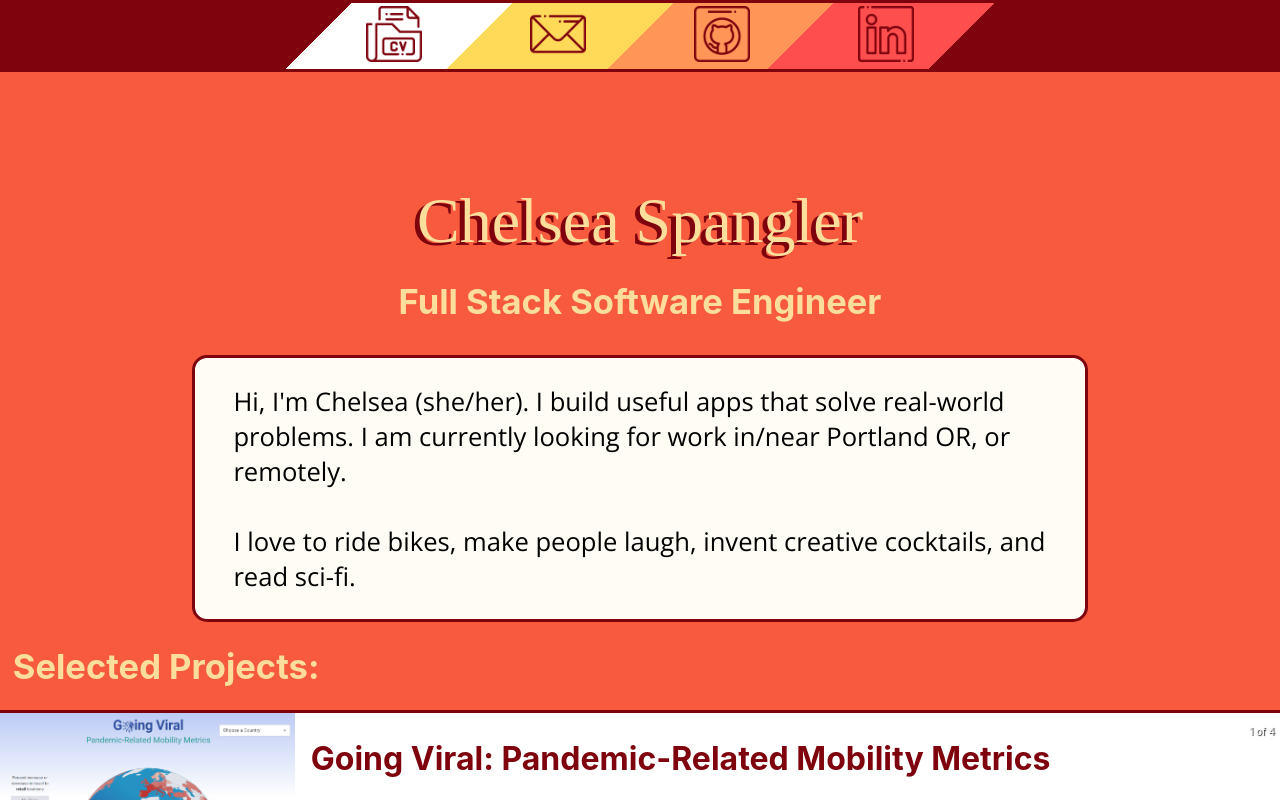
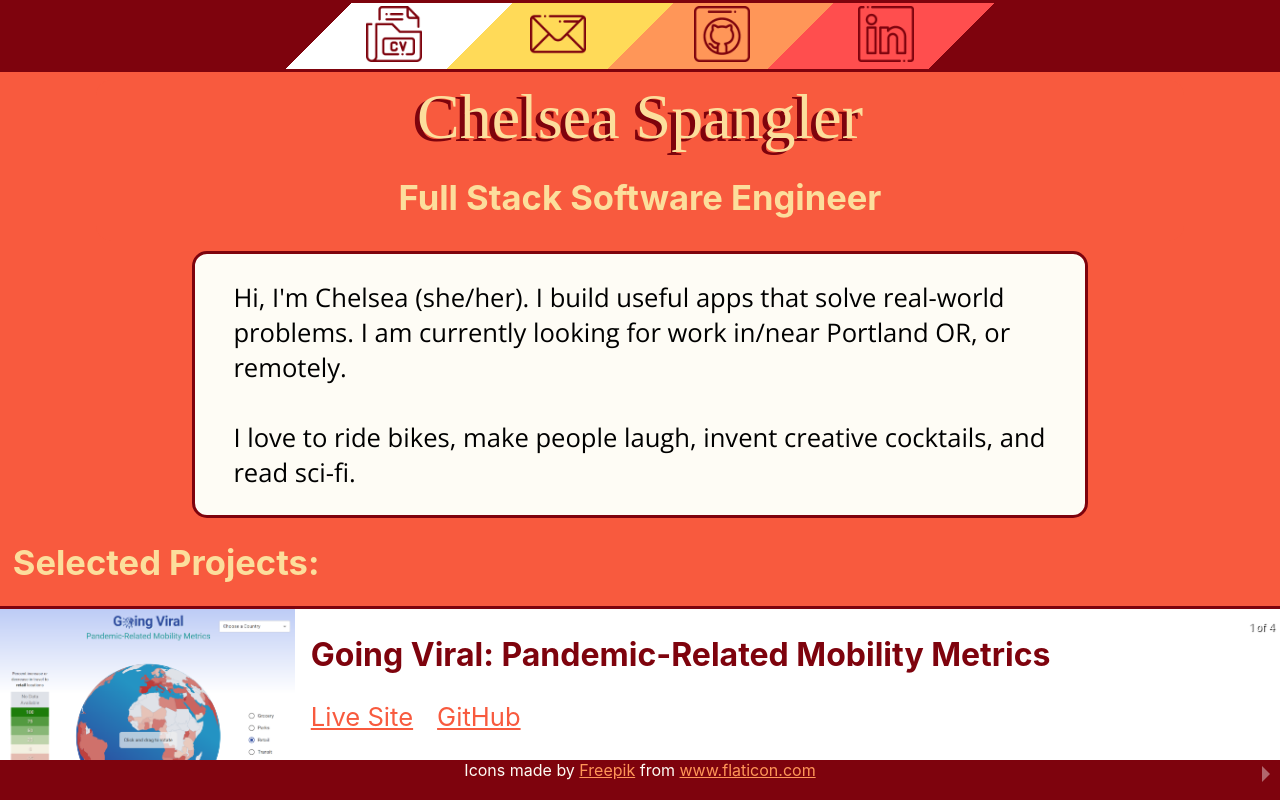
Before and after one commit to CNSpangler/portfolio, a React (Create React App) app: page / in a window 1280 px wide. Shown: the top 800 px of the page. Built offline with nearby package versions, Linux system fonts and the light colour scheme; a web font is replaced by a local one.

Commit message:
icons resize height and width, don't escape tube

```diff
--- a/src/components/App/App.css
+++ b/src/components/App/App.css
@@ -27,7 +27,8 @@ html {
 }
 
 .icon {
-  height: 3.5rem;
+  max-height: 3.5rem;
+  max-width: 8vw;
 }
 
 .icon:hover {
@@ -40,8 +41,7 @@ html {
   align-content: center;
   justify-content: center;
   flex-direction: column;
-  margin-top: 20vh;
-  padding-top: 3vh;
+  margin-top: 5rem;
   width: 85vw;
   margin-left: 7.5vw;
   border-radius: 15px;
@@ -125,7 +125,10 @@ h1 {
   color: #FEFCF5;
   text-align: center;
   height: 5vh;
+  width: 100%;
   margin-top: 0;
+  position: fixed;
+  bottom: 0;
 }
 
 #footer a {
```
